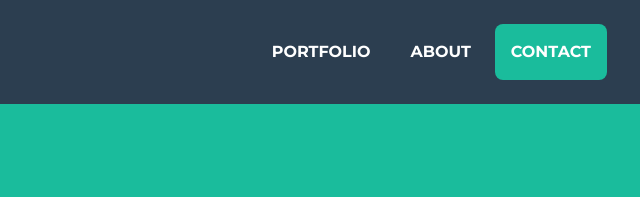
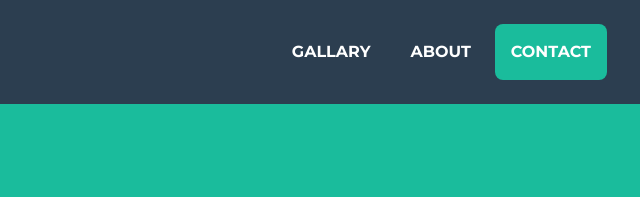
Before and after one commit to Yquueen/Portfolio, a plain HTML site: page index.html in a window 1280 px wide. Shown: the top 197 px of the page, 587-1227 px from the left. Drawn offline with nearby package versions, Linux system fonts and the light colour scheme.

Commit message:
Update index.html

```diff
--- a/index.html
+++ b/index.html
@@ -28,7 +28,7 @@
                 </button>
                 <div class="collapse navbar-collapse" id="navbarResponsive">
                     <ul class="navbar-nav ms-auto">
-                        <li class="nav-item mx-0 mx-lg-1"><a class="nav-link py-3 px-0 px-lg-3 rounded" href="#portfolio">Portfolio</a></li>
+                        <li class="nav-item mx-0 mx-lg-1"><a class="nav-link py-3 px-0 px-lg-3 rounded" href="#portfolio">Gallary</a></li>
                         <li class="nav-item mx-0 mx-lg-1"><a class="nav-link py-3 px-0 px-lg-3 rounded" href="#about">About</a></li>
                         <li class="nav-item mx-0 mx-lg-1"><a class="nav-link py-3 px-0 px-lg-3 rounded" href="#contact">Contact</a></li>
                     </ul>
```
